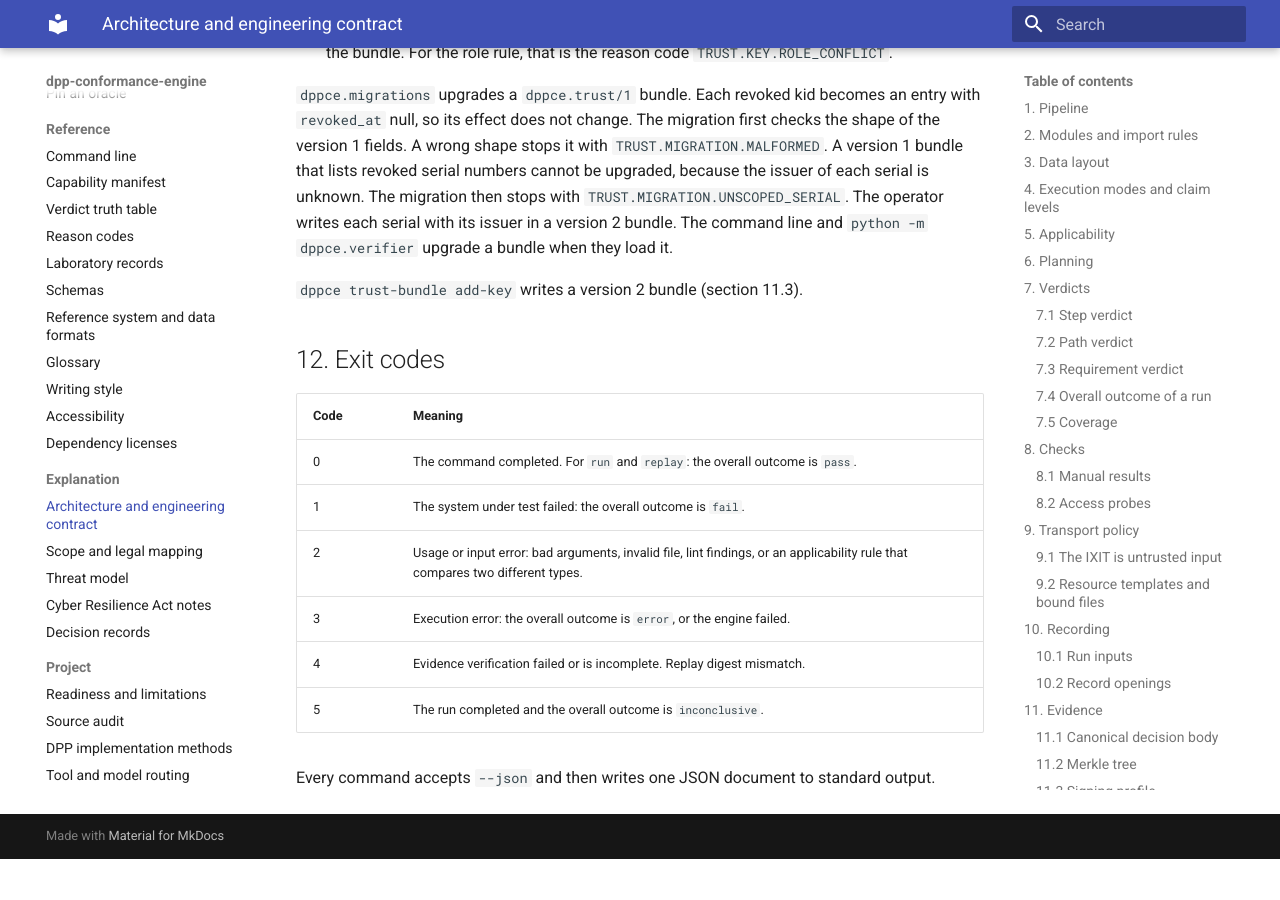
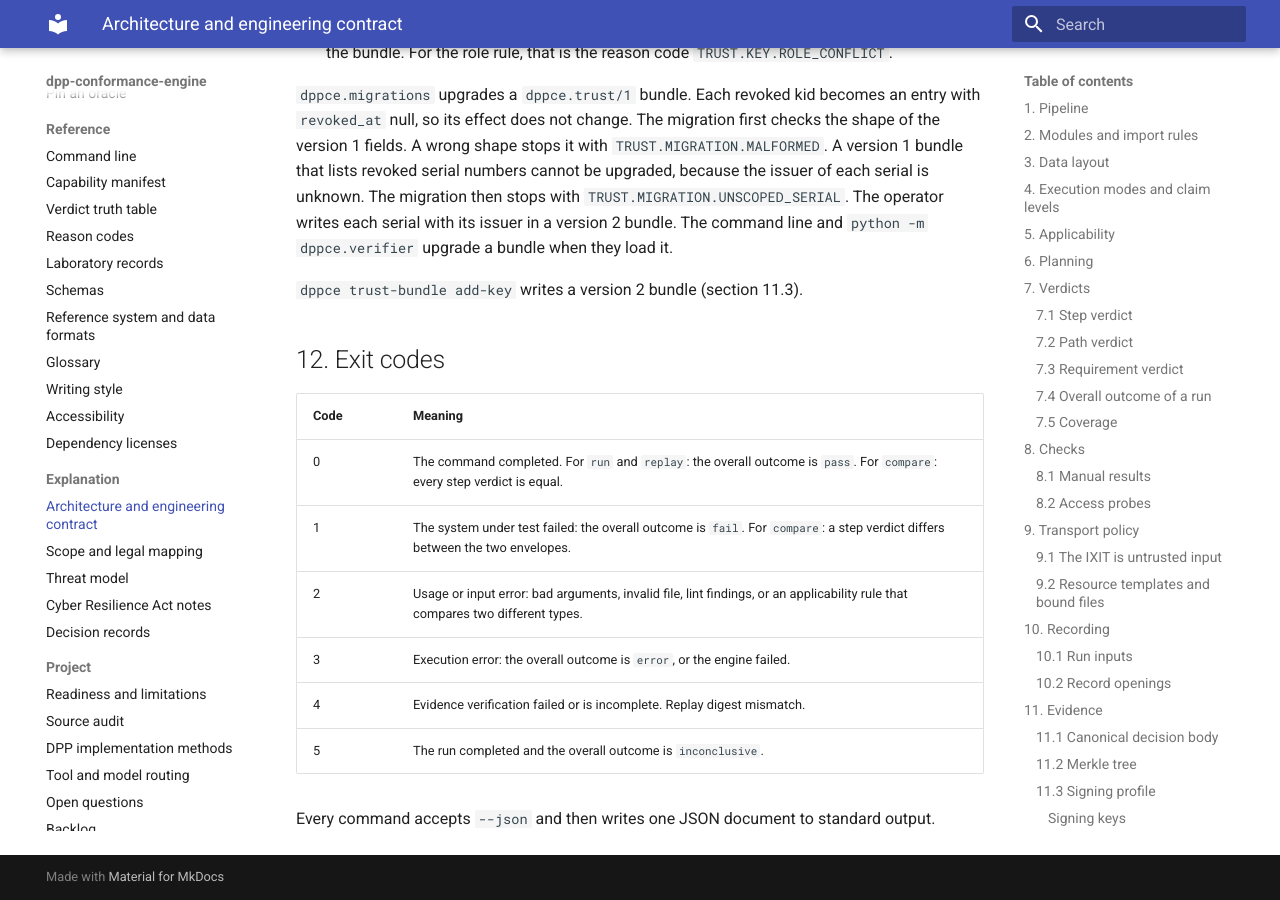
Before and after one commit to hadijannat/dpp-conformance-engine, an MkDocs documentation site: the page built from docs/explanation/architecture.md, in a window 1280 px wide and 900 px high, scrolled down 61750 px. Built offline with MkDocs 1.6.1 and Material for MkDocs 9.7.7, drawn with Linux system fonts in a browser that asks for light colours; the version menu is left out; before the commit the page ends 62609 px from its top, so only the background shows below that.

Commit message:
docs(architecture): state the exit codes 0 and 1 of dppce compare
Section 12 now states the meaning of codes 0 and 1 for compare. Code 0 means
that every step verdict is equal. Code 1 means that a step verdict differs.
No code is added. The help text of --format now names the --json option.

Co-Authored-By: Claude Opus 5.5 <noreply@anthropic.com>

```diff
--- a/docs/explanation/architecture.md
+++ b/docs/explanation/architecture.md
@@ -2082,8 +2082,8 @@ bundle when they load it.
 
 | Code | Meaning |
 | --- | --- |
-| 0 | The command completed. For `run` and `replay`: the overall outcome is `pass`. |
-| 1 | The system under test failed: the overall outcome is `fail`. |
+| 0 | The command completed. For `run` and `replay`: the overall outcome is `pass`. For `compare`: every step verdict is equal. |
+| 1 | The system under test failed: the overall outcome is `fail`. For `compare`: a step verdict differs between the two envelopes. |
 | 2 | Usage or input error: bad arguments, invalid file, lint findings, or an applicability rule that compares two different types. |
 | 3 | Execution error: the overall outcome is `error`, or the engine failed. |
 | 4 | Evidence verification failed or is incomplete. Replay digest mismatch. |
```
Also changed, not shown: docs/reference/cli.md (+1 -1 lines), 1 other file.
